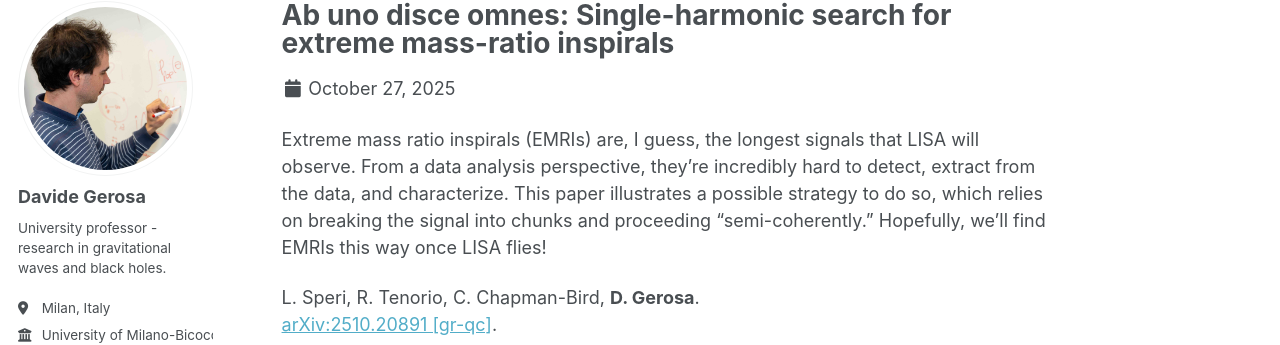
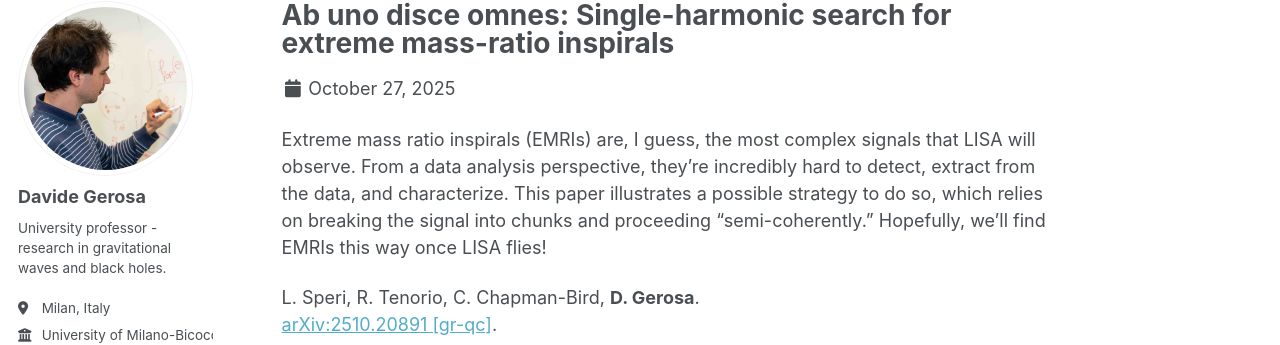
Before and after one commit to dgerosa/website, a Jekyll site: the page built from _posts/2025-10-27-ab-uno-disce-omnes-single-harmonic-search-for-extreme-mass-ratio-inspirals.md, in a window 1280 px wide. Shown: the part 98-443 px from the top of the page. Built offline with Jekyll 4.4.1, drawn with Linux system fonts in a browser that asks for light colours; some web fonts are replaced.

Commit message:
Tue Oct 28 07:48:07 CET 2025

```diff
--- a/_posts/2025-10-27-ab-uno-disce-omnes-single-harmonic-search-for-extreme-mass-ratio-inspirals.md
+++ b/_posts/2025-10-27-ab-uno-disce-omnes-single-harmonic-search-for-extreme-mass-ratio-inspirals.md
@@ -7,7 +7,7 @@ tags:
   - Milano
 ---
 
-Extreme mass ratio inspirals (EMRIs) are, I guess, the longest signals that LISA will observe. From a data analysis perspective, they’re incredibly hard to detect, extract from the data, and characterize. This paper illustrates a possible strategy to do so, which relies on breaking the signal into chunks and proceeding "semi-coherently." Hopefully, we’ll find EMRIs this way once LISA flies!
+Extreme mass ratio inspirals (EMRIs) are, I guess, the most complex signals that LISA will observe. From a data analysis perspective, they’re incredibly hard to detect, extract from the data, and characterize. This paper illustrates a possible strategy to do so, which relies on breaking the signal into chunks and proceeding "semi-coherently." Hopefully, we’ll find EMRIs this way once LISA flies!
 
 
 L. Speri, R. Tenorio, C. Chapman-Bird, **D. Gerosa**.\
```
